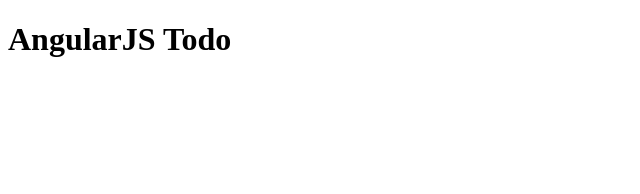
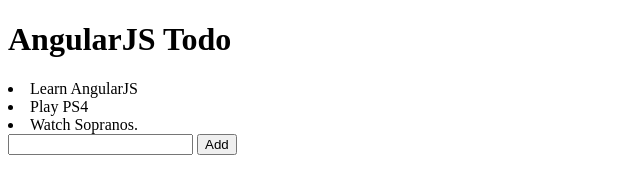
Before and after one commit to Eemelinen/angularJS_todo, a plain HTML site: page index.html in a window 1280 px wide. Shown: the whole page, without its empty margins (0-640 px from the left). Drawn offline with nearby package versions, Linux system fonts and the light colour scheme.

Commit message:
ng-model, ng-click, adding functions to controller using scope.

```diff
--- a/index.html
+++ b/index.html
@@ -8,6 +8,13 @@
 </head>
 <body ng-app="toDoList">
   <h1>AngularJS Todo</h1>
+  <div ng-controller="MainController">
+    <div ng-repeat="item in list">
+      <li>{{ item }}</li>
+    </div>
+    <input ng-model="addTodo" type="text">
+    <button ng-click="addItem()">Add</button>
+  </div>
   <!-- Modules -->
   <script src="js/app.js"></script>
   <!-- Controllers -->
--- a/js/controllers/mainController.js
+++ b/js/controllers/mainController.js
@@ -1,3 +1,6 @@
-app.controller("mainController", ['$scope', function($scope) {
-
+app.controller("MainController", ['$scope', function($scope) {
+  $scope.list = ['Learn AngularJS', "Play PS4", "Watch Sopranos."];
+  $scope.addItem = function() {
+    $scope.list.push($scope.addTodo);
+  }
 }]);
```
